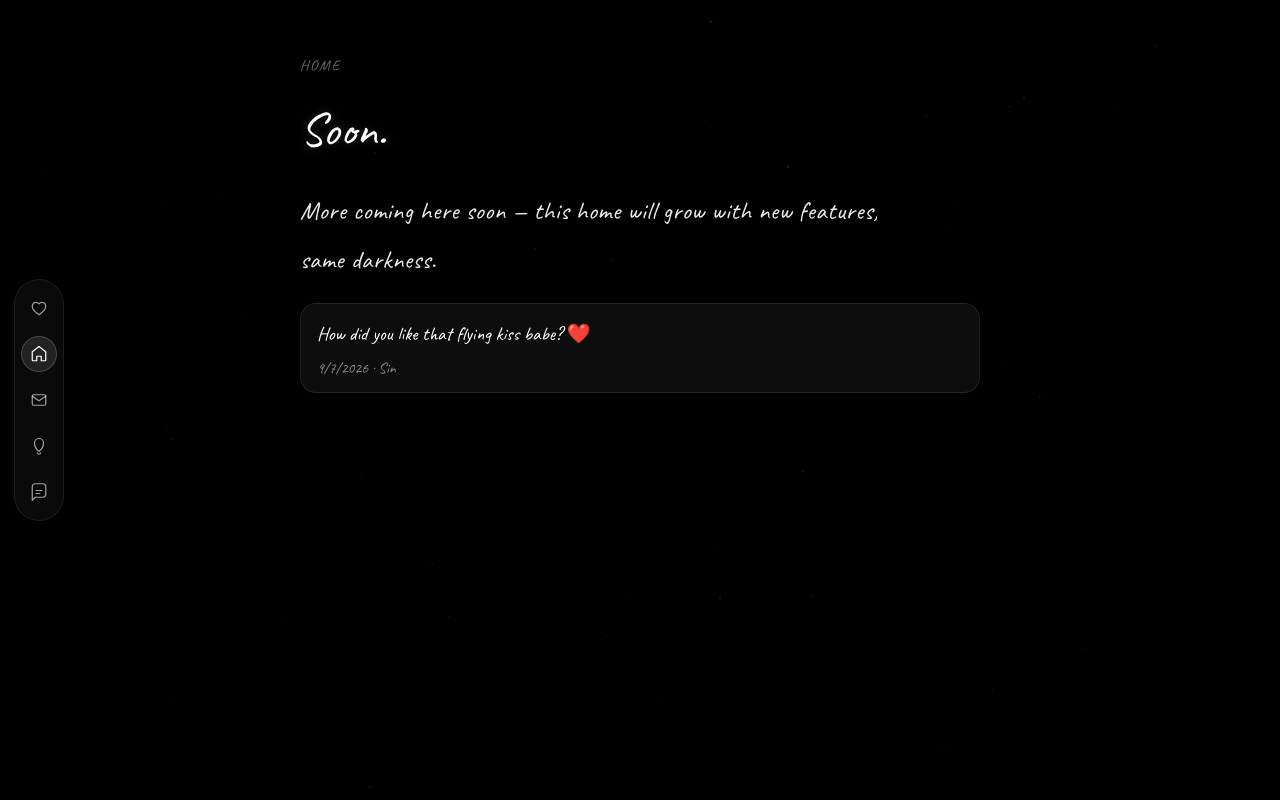
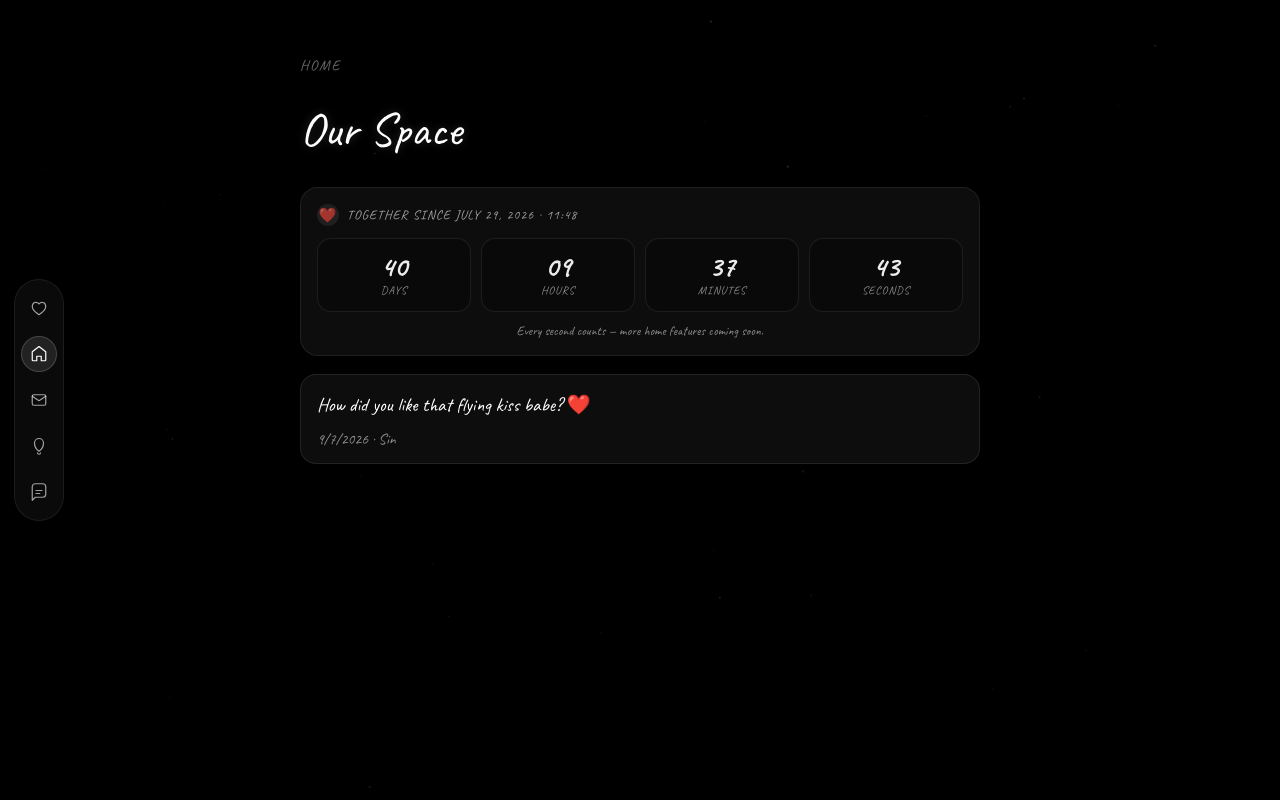
Before and after one commit to VoidX3D/ImSorry, a React (Vite) app: page /home in a window 1280 px wide. Built offline with nearby package versions, Linux system fonts and the light colour scheme.

Commit message:
feat: add love days counter to /home (since July 29 2026 11:48, live)

```diff
--- /dev/null
+++ b/src/components/LoveCounter.jsx
@@ -0,0 +1,52 @@
+import { useEffect, useState } from "react";
+
+// July 29 2026 11:48 — add timezone offset as local
+const START = new Date("2026-07-29T11:48:00+05:45");
+
+function getDiff() {
+  const now = new Date();
+  let diff = now.getTime() - START.getTime();
+  if (diff < 0) diff = 0;
+  const days = Math.floor(diff / (1000 * 60 * 60 * 24));
+  const hours = Math.floor((diff % (1000 * 60 * 60 * 24)) / (1000 * 60 * 60));
+  const mins = Math.floor((diff % (1000 * 60 * 60)) / (1000 * 60));
+  const secs = Math.floor((diff % (1000 * 60)) / 1000);
+  return { days, hours, mins, secs, total: diff };
+}
+
+export default function LoveCounter() {
+  const [d, setD] = useState(getDiff);
+
+  useEffect(() => {
+    const id = setInterval(() => setD(getDiff()), 1000);
+    return () => clearInterval(id);
+  }, []);
+
+  return (
+    <div className="love-counter">
+      <div className="love-counter-head">
+        <span className="love-counter-heart" aria-hidden>❤️</span>
+        <span>Together since July 29, 2026 · 11:48</span>
+      </div>
+      <div className="love-counter-grid">
+        <div className="love-counter-cell">
+          <strong>{d.days}</strong>
+          <span>days</span>
+        </div>
+        <div className="love-counter-cell">
+          <strong>{String(d.hours).padStart(2, "0")}</strong>
+          <span>hours</span>
+        </div>
+        <div className="love-counter-cell">
+          <strong>{String(d.mins).padStart(2, "0")}</strong>
+          <span>minutes</span>
+        </div>
+        <div className="love-counter-cell">
+          <strong>{String(d.secs).padStart(2, "0")}</strong>
+          <span>seconds</span>
+        </div>
+      </div>
+      <p className="love-counter-sub">Every second counts — more home features coming soon.</p>
+    </div>
+  );
+}
--- a/src/pages/Home.jsx
+++ b/src/pages/Home.jsx
@@ -1,5 +1,6 @@
 import ParticleBackground from "../components/ParticleBackground.jsx";
 import SideNav from "../components/SideNav.jsx";
+import LoveCounter from "../components/LoveCounter.jsx";
 import { getNewMsgs } from "../data/newMsgs.js";
 import "../styles/full-letter.css";
 import "../styles/newmsgs.css";
@@ -12,11 +13,9 @@ export default function Home() {
       <SideNav />
       <article className="full-letter-inner">
         <p className="letter-kicker">Home</p>
-        <h1 className="letter-title">Soon.</h1>
+        <h1 className="letter-title">Our Space</h1>
 
-        <div className="letter-body">
-          <p>More coming here soon — this home will grow with new features, same darkness.</p>
-        </div>
+        <LoveCounter />
 
         <div className="newmsgs-feed" style={{ marginTop: 18 }}>
           {latest.map((p) => (
--- a/src/styles/newmsgs.css
+++ b/src/styles/newmsgs.css
@@ -102,3 +102,75 @@
   padding: 1px 5px;
   border-radius: 6px;
 }
+
+/* Love counter — Home */
+.love-counter {
+  margin-top: 18px;
+  background: rgba(255,255,255,0.05);
+  border: 1px solid rgba(255,255,255,0.08);
+  border-radius: 18px;
+  padding: 16px;
+  backdrop-filter: blur(8px);
+}
+
+.love-counter-head {
+  display: flex;
+  gap: 8px;
+  align-items: center;
+  font-size: 0.82rem;
+  letter-spacing: 0.08em;
+  text-transform: uppercase;
+  color: rgba(255,255,255,0.62);
+  margin-bottom: 12px;
+}
+
+.love-counter-heart {
+  width: 22px;
+  height: 22px;
+  display: grid;
+  place-items: center;
+  border-radius: 999px;
+  background: rgba(255,255,255,0.08);
+  font-size: 0.9rem;
+}
+
+.love-counter-grid {
+  display: grid;
+  grid-template-columns: repeat(4, 1fr);
+  gap: 10px;
+}
+
+.love-counter-cell {
+  background: rgba(0,0,0,0.24);
+  border: 1px solid rgba(255,255,255,0.08);
+  border-radius: 14px;
+  padding: 14px 8px;
+  display: grid;
+  place-items: center;
+  gap: 2px;
+}
+
+.love-counter-cell strong {
+  font-size: clamp(1.4rem, 4vw, 1.8rem);
+  font-weight: 800;
+  line-height: 1;
+}
+
+.love-counter-cell span {
+  font-size: 0.72rem;
+  letter-spacing: 0.08em;
+  text-transform: uppercase;
+  color: rgba(255,255,255,0.52);
+}
+
+.love-counter-sub {
+  margin-top: 10px;
+  font-size: 0.82rem;
+  color: rgba(255,255,255,0.52);
+  text-align: center;
+}
+
+@media (max-width: 480px) {
+  .love-counter-grid { gap: 8px; }
+  .love-counter-cell { padding: 12px 6px; }
+}
```
